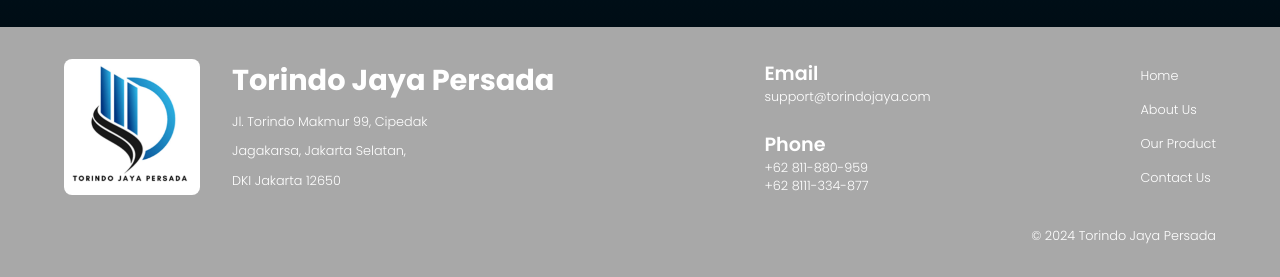
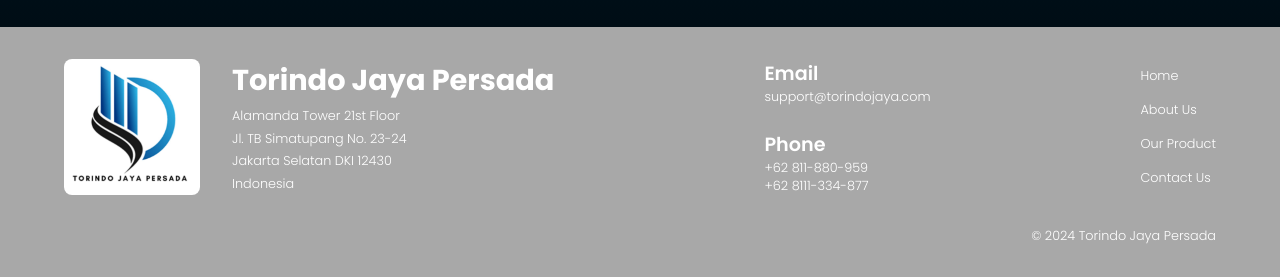
Before and after one commit to raythrp/web-torindo, a PHP site: page / in a window 1280 px wide; the page is wider, and only the part inside the window is pictured. Shown: the part 3147-3424 px from the top of that part. Run offline with PHP 8.4, Linux system fonts and the light colour scheme.

Commit message:
Footer and contact page minor changes

```diff
--- a/app/views/home/contact.php
+++ b/app/views/home/contact.php
@@ -12,10 +12,10 @@
     <div id="contact-details" class="contact-details">
         <div class="instagram">
             <img src="public/img/instagramLogo.png" alt="">
-            <h1>@tarindo</h1>
+            <h1>@torindojayapersada</h1>
         </div>
         <div class="whatsapp">
             <img src="public/img/whatsappLogo.png" alt="">
-            <h1>0812345678910</h1>
+            <h1>08111334877</h1>
         </div>
     </div>
--- a/app/views/templates/footer.php
+++ b/app/views/templates/footer.php
@@ -9,9 +9,10 @@
                         <h1>Torindo Jaya Persada</h1>
                     </div>
                     <div class="address">
-                        <p>Jl. Torindo Makmur 99, Cipedak</p>
-                        <p>Jagakarsa, Jakarta Selatan,</p>
-                        <p>DKI Jakarta 12650</p>
+                        <p>Alamanda Tower 21st Floor</p>
+                        <p>Jl. TB Simatupang No. 23-24</p>
+                        <p>Jakarta Selatan DKI 12430</p>
+                        <p>Indonesia</p>
                     </div>
                 </div>
             </div>
--- a/public/css/styles-footer.css
+++ b/public/css/styles-footer.css
@@ -42,7 +42,7 @@ footer p, a {
 }
 
 .content .profile .text p {
-    margin-top: 0.7rem;
+    margin-top: 0.3rem;
 }
 
 .content .profile img {
```
